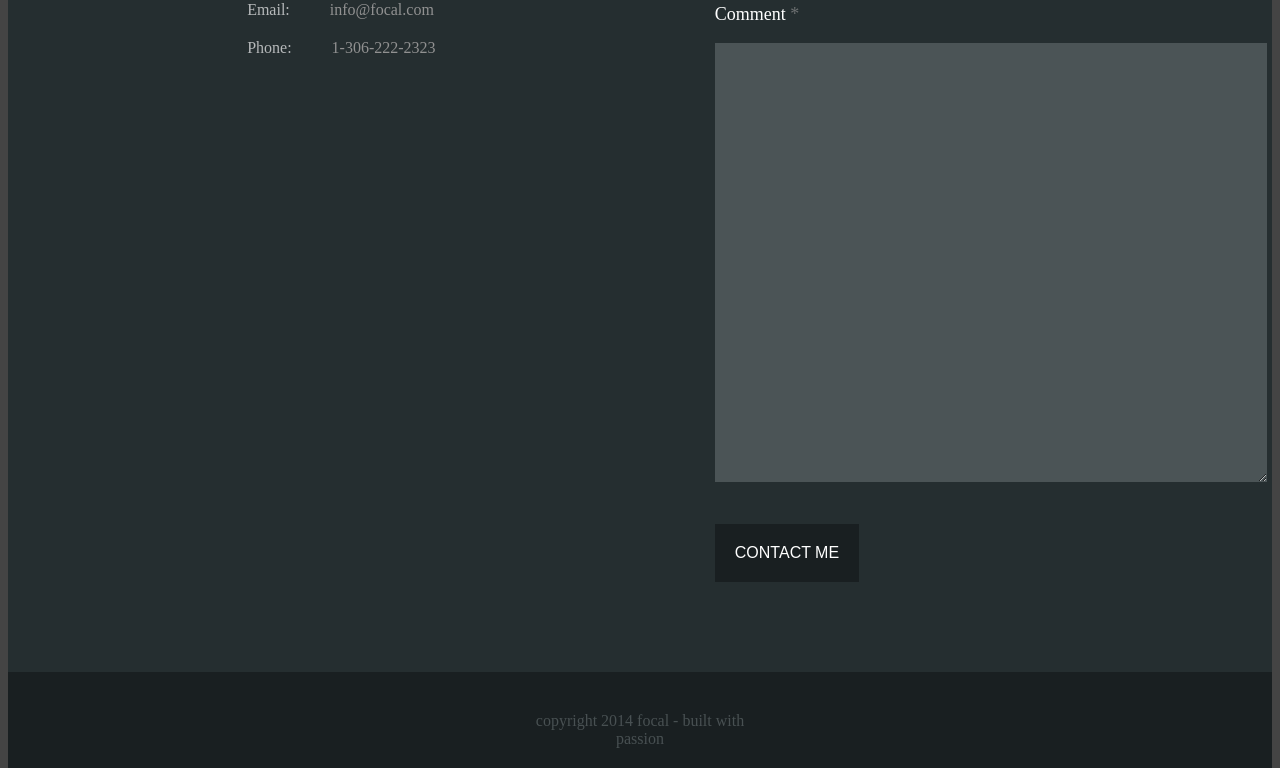
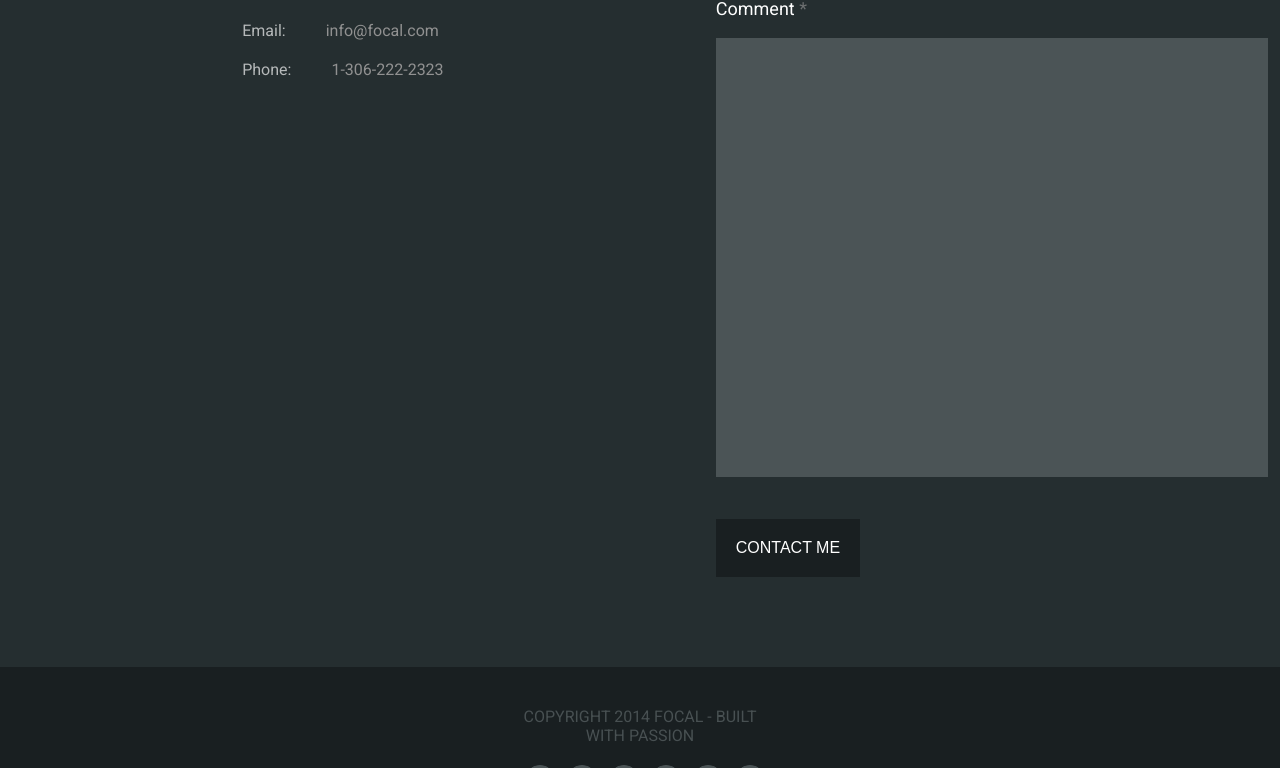
Before and after one commit to MrVorgoth/codersCrewPortfolio, a plain HTML site: page index.html in a window 1280 px wide. Shown: the part 393-1161 px from the top of the page. Drawn offline with Linux system fonts and the light colour scheme.

Commit message:
desktop version

```diff
--- a/index.html
+++ b/index.html
@@ -5,8 +5,9 @@
     <meta name="viewport" content="width=device-width, initial-scale=1" />
     <meta http-equiv="X-UA-Compatible" content="IE=edge" />
     <title>Portfolio</title>
+    <link href="https://fonts.googleapis.com/css?family=Roboto:400,700&amp;subset=latin-ext" rel="stylesheet">
+    <link rel="stylesheet" href="style/style.css">
     <link rel="stylesheet" href="https://use.fontawesome.com/releases/v5.2.0/css/all.css" integrity="sha384-hWVjflwFxL6sNzntih27bfxkr27PmbbK/iSvJ+a4+0owXq79v+lsFkW54bOGbiDQ" crossorigin="anonymous">
-    <link rel="stylesheet" href="style/style.css">
   </head>
   <body>
 
--- a/style/style.css
+++ b/style/style.css
@@ -1,6 +1,9 @@
 body {
   color: white;
   background-color: #444;
+  margin: 0;
+  padding: 0;
+  font-family: 'Roboto', sans-serif;
 }
 
 /* contact css */
@@ -84,6 +87,7 @@ body {
 
 .form__textarea {
   width: 540px;
+  resize: none;
 }
 
 .form__label {
@@ -110,6 +114,11 @@ span {
   margin-top: 38px;
 }
 
+.form__input:hover {
+  color: #191f21;
+  background-color: #ffffff;
+}
+
 /* footer */
 
 .footer {
@@ -130,6 +139,7 @@ span {
   color: #485052;
   font-size: 16px;
   text-align: center;
+  text-transform: uppercase;
 }
 
 .footer__wrapper-icon {
```
